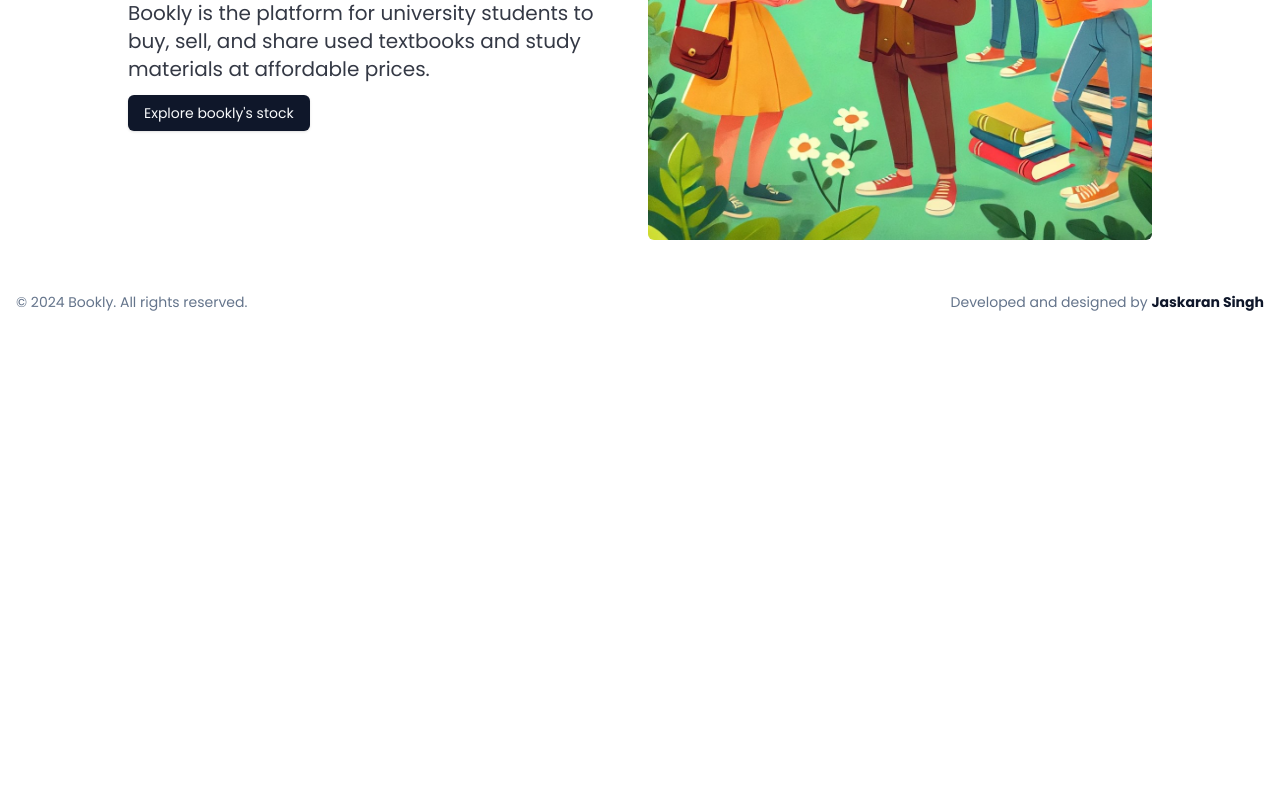
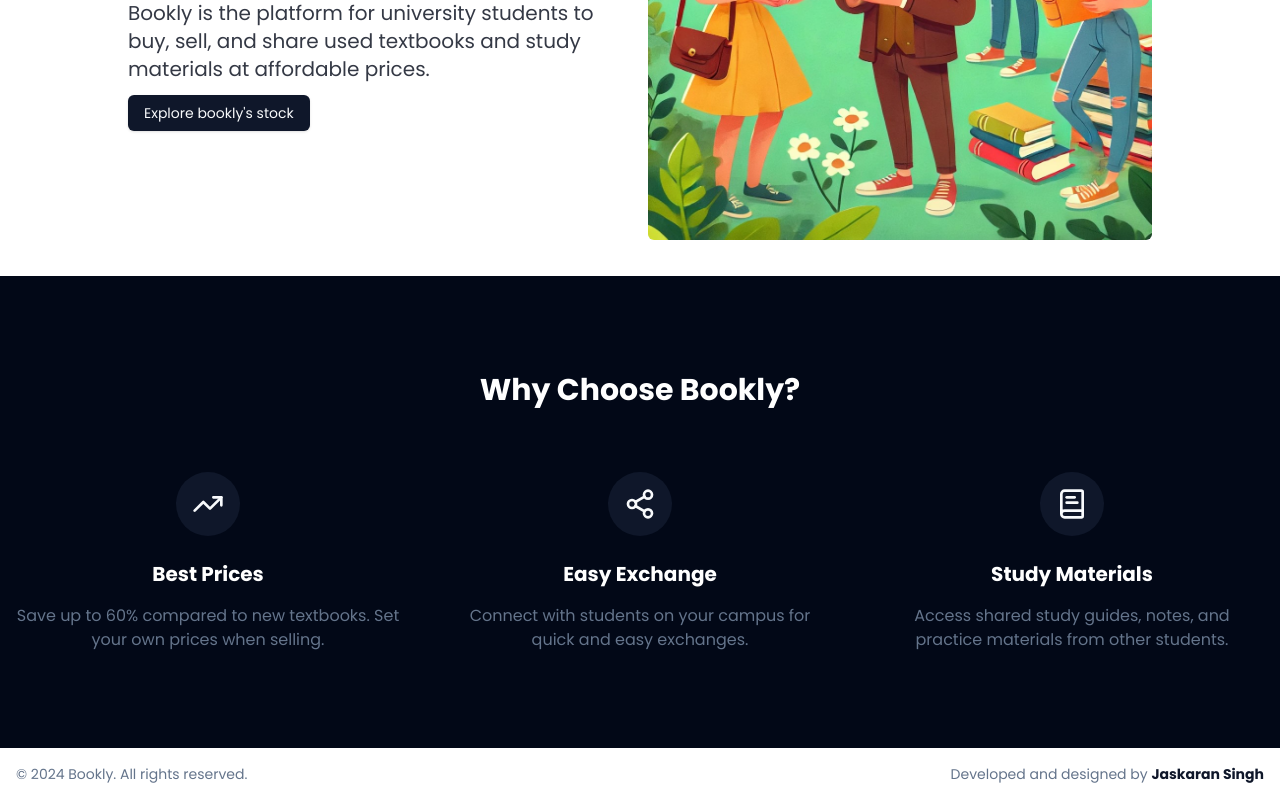
Before and after one commit to karanjas39/bookly, a Next.js app in the folder frontend/: page / in a window 1280 px wide. Shown: the part 515-1315 px from the top of the page. Before the commit the page ends 843 px from the top, so only its background shows below. Built offline with nearby package versions, Linux system fonts and the light colour scheme.

Commit message:
updated ui

```diff
--- a/frontend/package.json
+++ b/frontend/package.json
@@ -28,6 +28,7 @@
     "@tanstack/react-table": "^8.20.5",
     "class-variance-authority": "^0.7.0",
     "clsx": "^2.1.1",
+    "lucide-react": "^0.462.0",
     "next": "14.2.5",
     "next-themes": "^0.3.0",
     "react": "^18",
--- a/frontend/src/app/(auth)/signin/page.tsx
+++ b/frontend/src/app/(auth)/signin/page.tsx
@@ -78,13 +78,14 @@ export default function SignIn() {
           type="password"
           tag="password"
           value={userCred.password}
+          placeholder="******"
           onChange={(e) =>
             setUserCred((prev) => {
               return { ...prev, password: e.target.value };
             })
           }
         />
-        <Button onClick={handleSignInForm}>
+        <Button onClick={handleSignInForm} disabled={isLoading}>
           {isLoading ? "Signing In..." : "Sign In"}
         </Button>
       </AccountInputBox>
--- a/frontend/src/app/(auth)/signup/page.tsx
+++ b/frontend/src/app/(auth)/signup/page.tsx
@@ -104,6 +104,7 @@ export default function SignUp() {
           type="password"
           className="w-full"
           value={userDetail.password}
+          placeholder="******"
           onChange={(e) =>
             setUserDetail((prev) => {
               return { ...prev, password: e.target.value };
@@ -115,13 +116,14 @@ export default function SignUp() {
           tag="confirm-password"
           type="password"
           className="w-full"
+          placeholder="******"
           onChange={(e) =>
             setUserDetail((prev) => {
               return { ...prev, confirmPassword: e.target.value };
             })
           }
         />
-        <Button onClick={handleSignUpForm}>
+        <Button onClick={handleSignUpForm} disabled={isLoading}>
           {isLoading ? "Signing Up..." : "Sign Up"}
         </Button>
       </AccountInputBox>
--- a/frontend/src/app/page.tsx
+++ b/frontend/src/app/page.tsx
@@ -4,6 +4,7 @@ import { Button } from "@/components/ui/button";
 import Link from "next/link";
 import Footer from "@/components/Footer/footer";
 import Navbar from "@/components/Navbar/Navbar";
+import { BookText, Share2, TrendingUp } from "lucide-react";
 
 export default function Home() {
   return (
@@ -31,6 +32,51 @@ export default function Home() {
           className="rounded-md h-[90%]"
         />
       </div>
+      <section id="features" className="py-24 bg-foreground">
+        <div className="container mx-auto px-4">
+          <h2 className="text-3xl font-bold text-center mb-16 text-background">
+            Why Choose Bookly?
+          </h2>
+          <div className="grid grid-cols-1 md:grid-cols-3 gap-12">
+            <div className="flex flex-col items-center text-center">
+              <div className="h-16 w-16 bg-slate-900 rounded-full flex items-center justify-center mb-6">
+                <TrendingUp className="h-8 w-8 text-slate-50" />
+              </div>
+              <h3 className="text-xl font-semibold mb-4 text-background">
+                Best Prices
+              </h3>
+              <p className="text-muted-foreground">
+                Save up to 60% compared to new textbooks. Set your own prices
+                when selling.
+              </p>
+            </div>
+            <div className="flex flex-col items-center text-center">
+              <div className="h-16 w-16 bg-slate-900 rounded-full flex items-center justify-center mb-6">
+                <Share2 className="h-8 w-8 text-slate-50" />
+              </div>
+              <h3 className="text-xl font-semibold mb-4 text-background">
+                Easy Exchange
+              </h3>
+              <p className="text-muted-foreground">
+                Connect with students on your campus for quick and easy
+                exchanges.
+              </p>
+            </div>
+            <div className="flex flex-col items-center text-center">
+              <div className="h-16 w-16 bg-slate-900 rounded-full flex items-center justify-center mb-6">
+                <BookText className="h-8 w-8 text-slate-50" />
+              </div>
+              <h3 className="text-xl font-semibold mb-4 text-background">
+                Study Materials
+              </h3>
+              <p className="text-muted-foreground">
+                Access shared study guides, notes, and practice materials from
+                other students.
+              </p>
+            </div>
+          </div>
+        </div>
+      </section>
       <Footer />
     </>
   );
```
Also changed, not shown: 1 other file (tests, documents, lock files or other folders).
